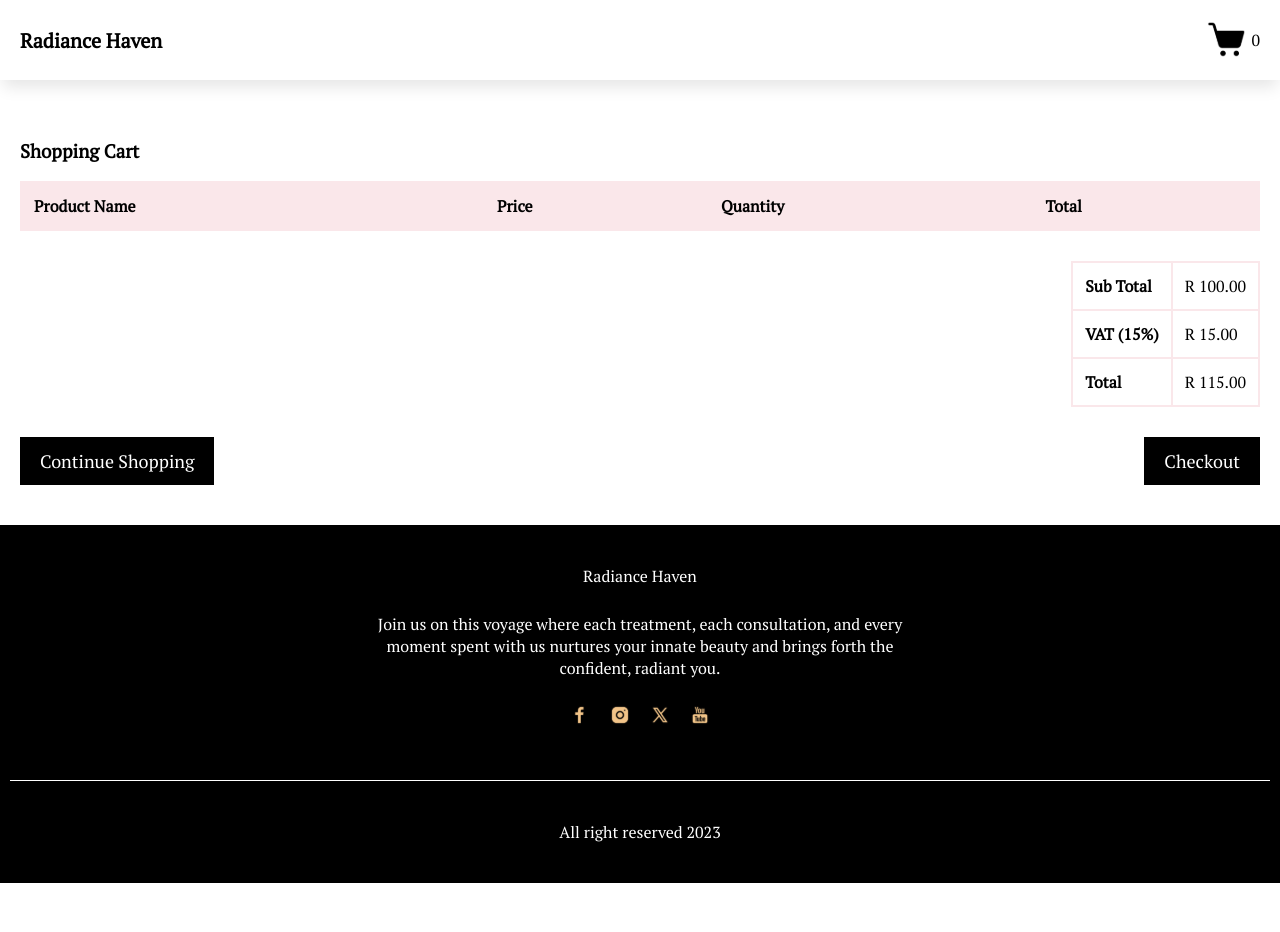
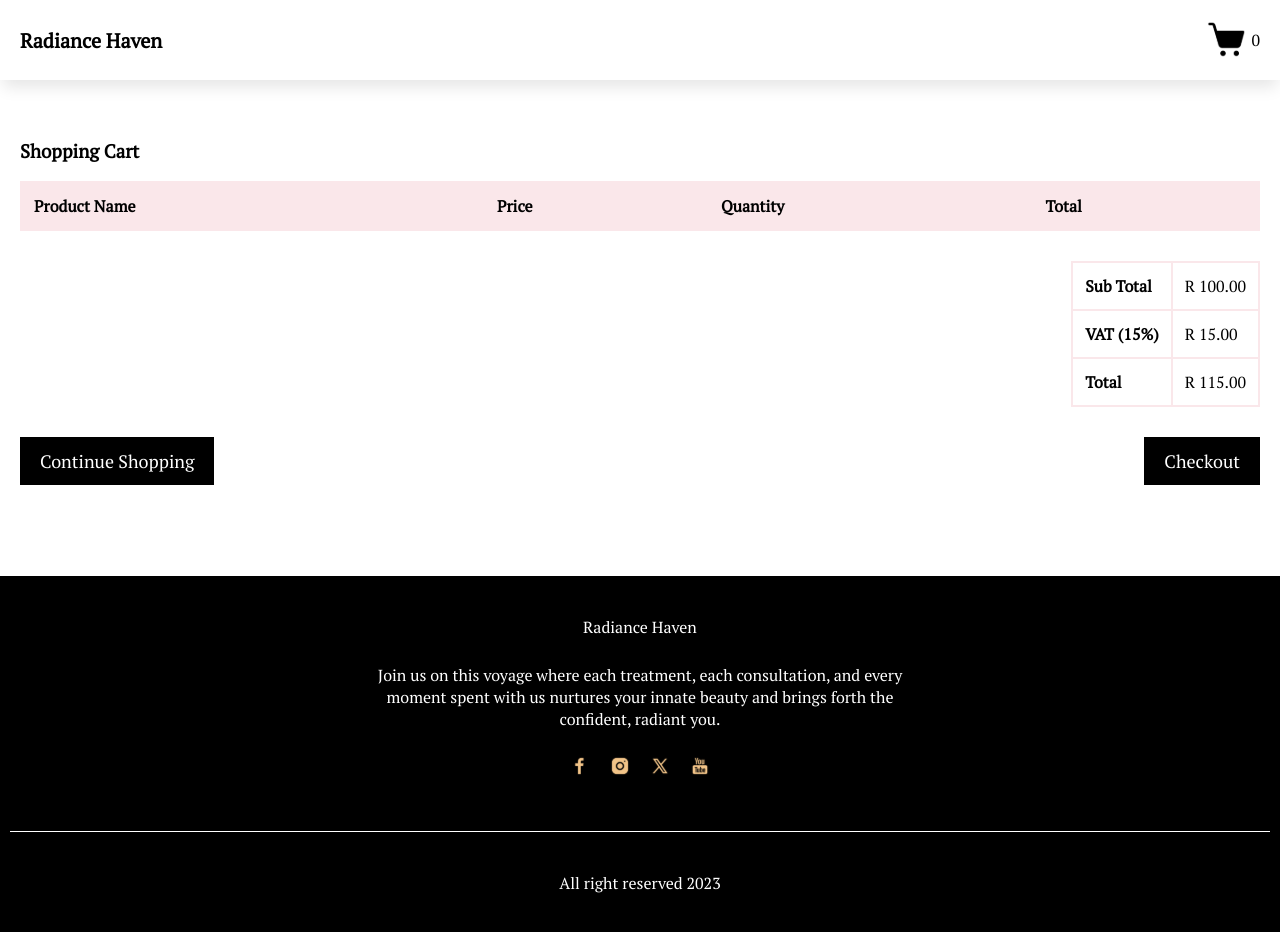
Before and after one commit to isaac-kg/salon, a React (Vite) app: page /product-list in a window 1280 px wide. Before the commit the page ends 883 px from the top, so only its background shows below. Built offline with nearby package versions, Linux system fonts and the light colour scheme.

Commit message:
added view height

```diff
--- a/src/main.tsx
+++ b/src/main.tsx
@@ -4,8 +4,6 @@ import App from "./App"
 import "./index.css"
 import { createBrowserRouter, RouterProvider } from "react-router-dom"
 import Customer from "./views/main/Customer"
-import { Provider } from "react-redux"
-import { store } from "./store"
 const Product = lazy(() => import("./views/product"))
 const ListProduct = lazy(() => import("./views/listProduct"))
 
--- a/src/views/listProduct/style.css
+++ b/src/views/listProduct/style.css
@@ -1,5 +1,6 @@
 .productList {
   padding: var(--padding-sm);
+  min-height: 52vh
 }
 
 .productList__buttons {
--- a/src/views/product/style.css
+++ b/src/views/product/style.css
@@ -2,6 +2,7 @@
   display: grid;
   gap: 20px;
   padding: var(--padding-sm);
+  min-height: 52vh;
 }
 
 .product__card {
```
